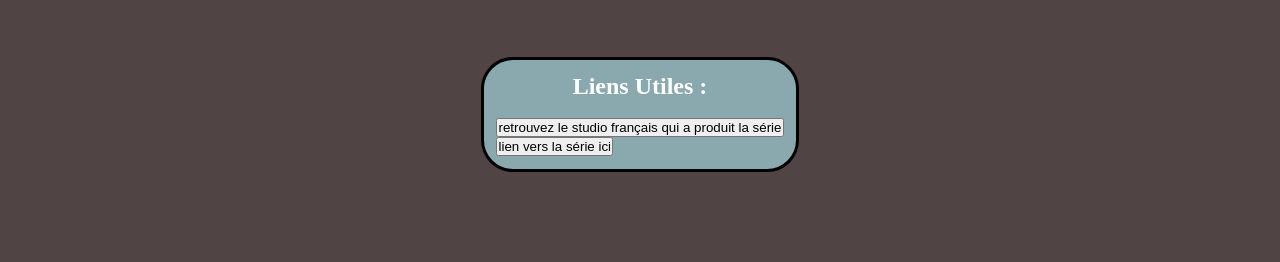
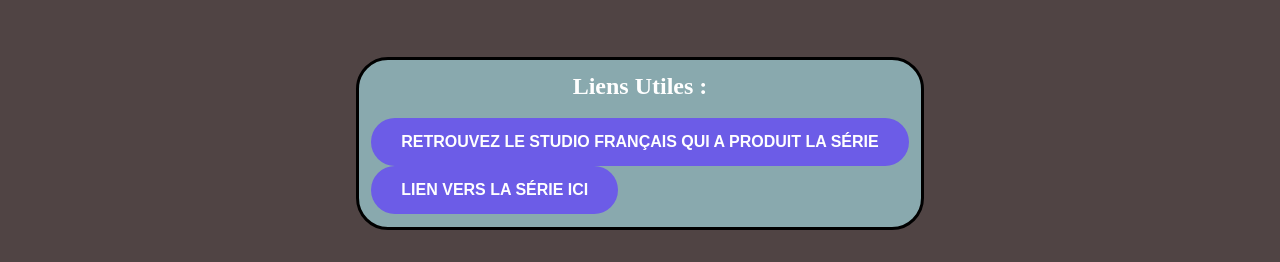
Before and after one commit to malha-akroun/FansiteReal, a plain HTML site: page arcane.html in a window 1280 px wide. Shown: the part 1705-1967 px from the top of the page. Before the commit the page ends 1909 px from the top, so only its background shows below. Drawn offline with Linux system fonts and the light colour scheme.

Commit message:
Mise a jour de la branche hélios

```diff
--- a/arcane.css
+++ b/arcane.css
@@ -89,9 +89,6 @@ a{
 }
 p{
     text-align: justify;
-<<<<<<< HEAD
-}
-=======
 }
 button {
     background-color: #6c5ce7; /* Couleur de fond */
@@ -114,4 +111,3 @@ button {
     transform: scale(0.98); /* Réduction de la taille au clic */
     box-shadow: none; /* Retrait de l'ombre au clic */
   }
->>>>>>> Alex
```
